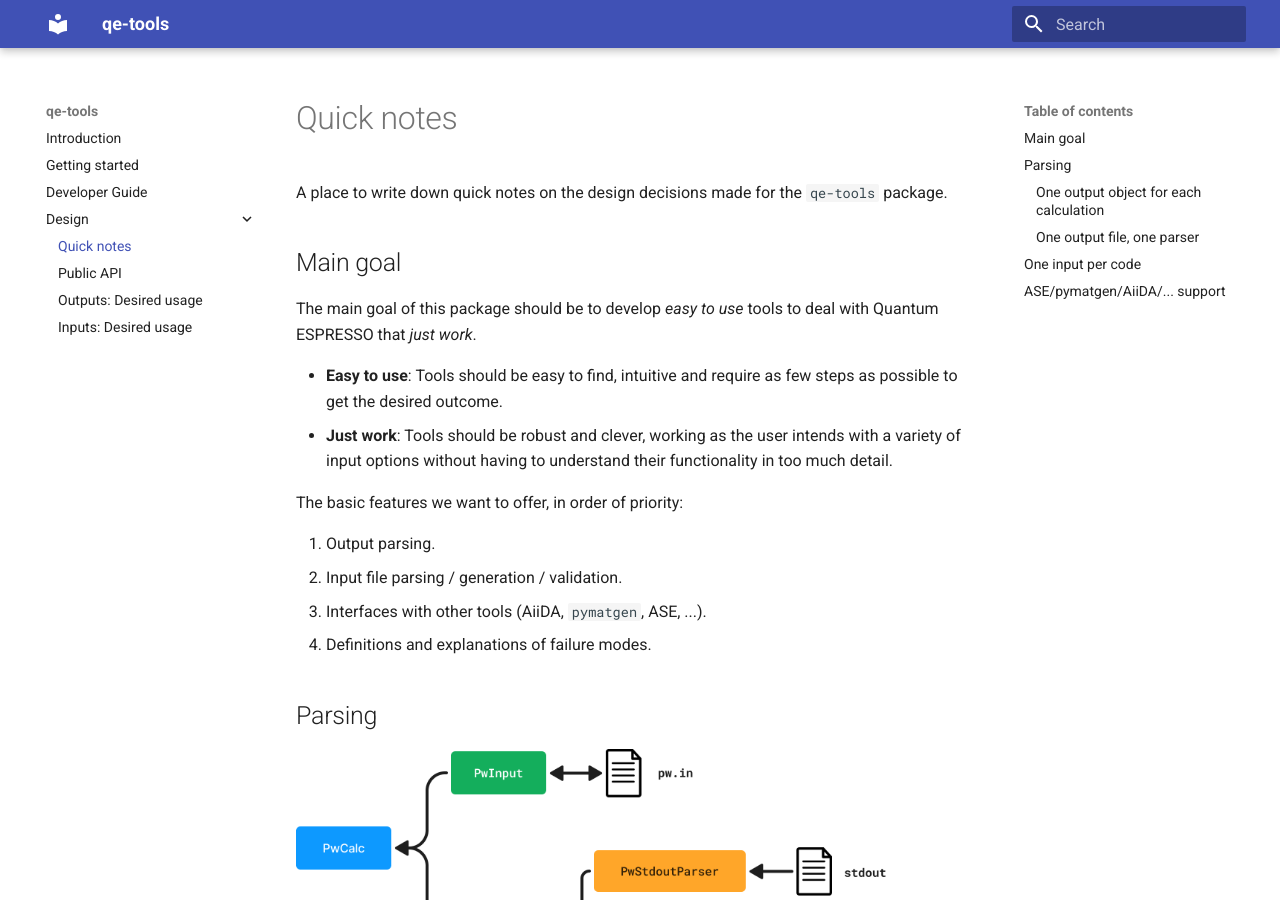
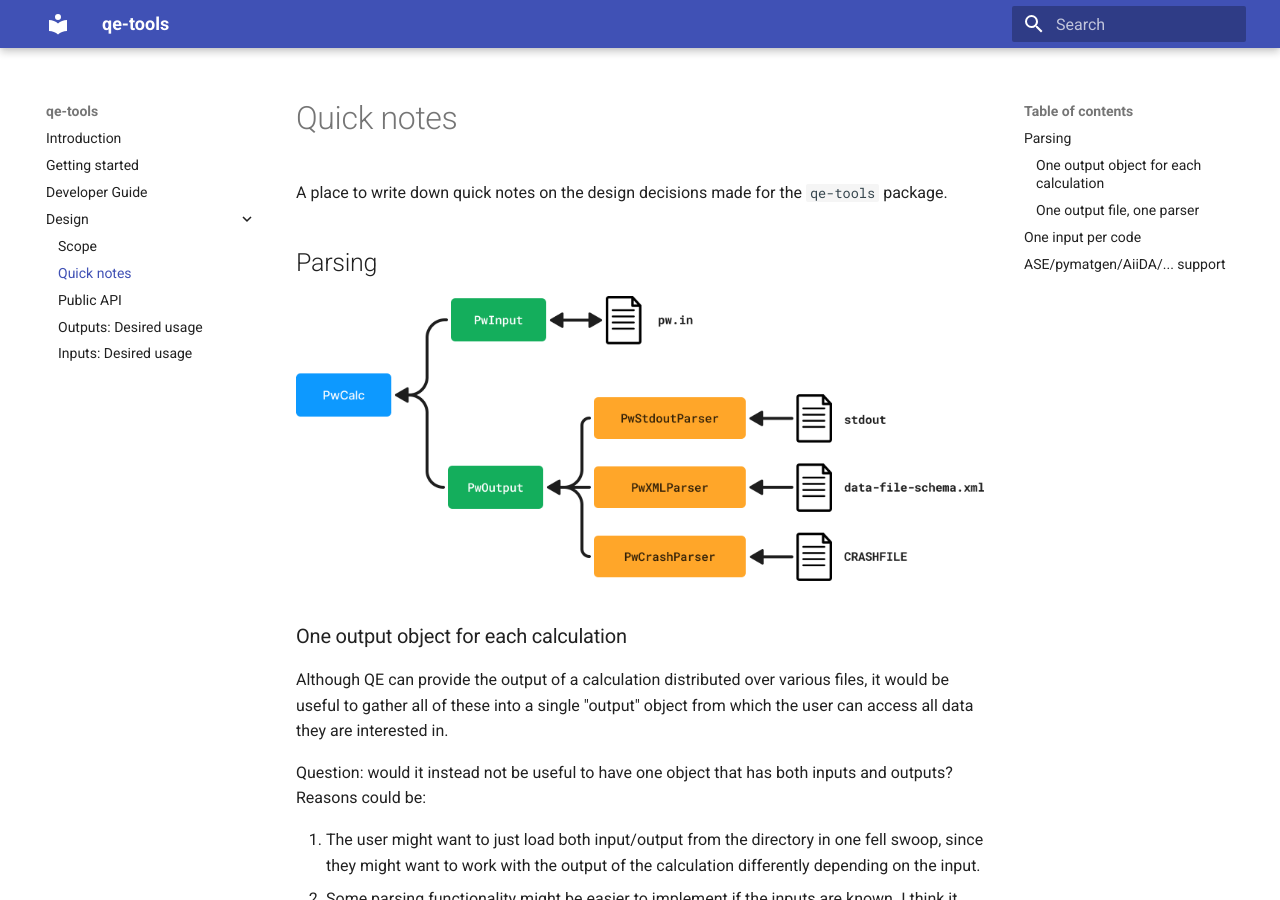
Before and after one commit to aiidateam/qe-tools, an MkDocs documentation site: the page built from docs/design/quicknotes.md, in a window 1280 px wide and 900 px high. Built offline with MkDocs 1.6.1 and Material for MkDocs 9.7.7, drawn with Linux system fonts in a browser that asks for light colours.

Commit message:
📚 Scope: add page and move quick notes
Having a clear scope is an important design decision that should be considered early.
Here we move some notes on the topic into a separate page and elaborate.

```diff
--- a/docs/design/quicknotes.md
+++ b/docs/design/quicknotes.md
@@ -1,20 +1,6 @@
 # Quick notes
 
 A place to write down quick notes on the design decisions made for the `qe-tools` package.
-
-## Main goal
-
-The main goal of this package should be to develop *easy to use* tools to deal with Quantum ESPRESSO that *just work*.
-
-* **Easy to use**: Tools should be easy to find, intuitive and require as few steps as possible to get the desired outcome.
-* **Just work**: Tools should be robust and clever, working as the user intends with a variety of input options without having to understand their functionality in too much detail.
-
-The basic features we want to offer, in order of priority:
-
-1. Output parsing.
-2. Input file parsing / generation / validation.
-3. Interfaces with other tools (AiiDA, `pymatgen`, ASE, ...).
-4. Definitions and explanations of failure modes.
 
 ## Parsing
 
--- a/mkdocs.yml
+++ b/mkdocs.yml
@@ -14,6 +14,7 @@
   - getting_started.md
   - developer.md
   - Design:
+    - design/scope.md
     - design/quicknotes.md
     - design/public_api.md
     - design/outputs_desired_usage.md
```
Also changed, not shown: docs/design/scope.md (added, +25 -0 lines).
